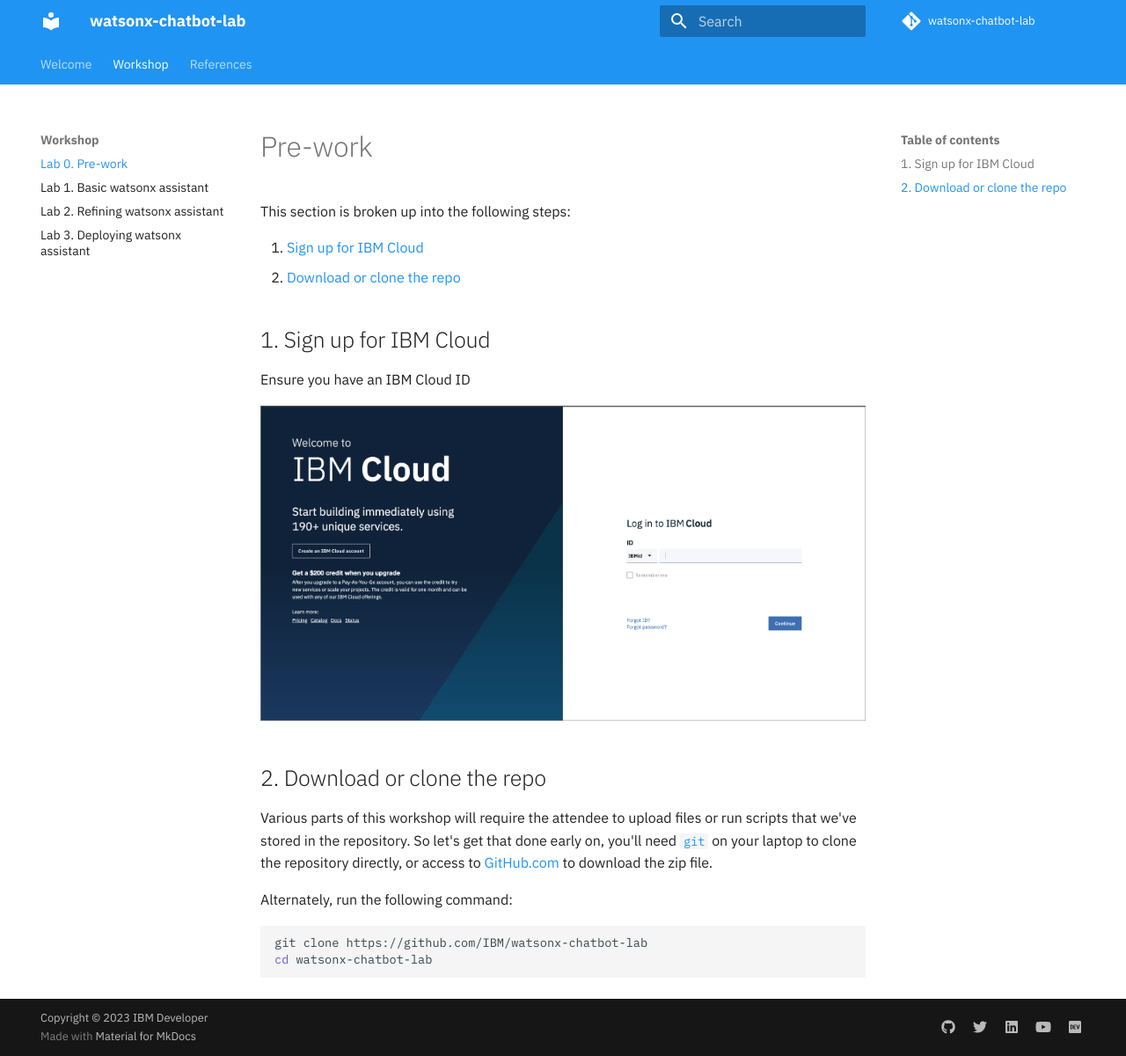
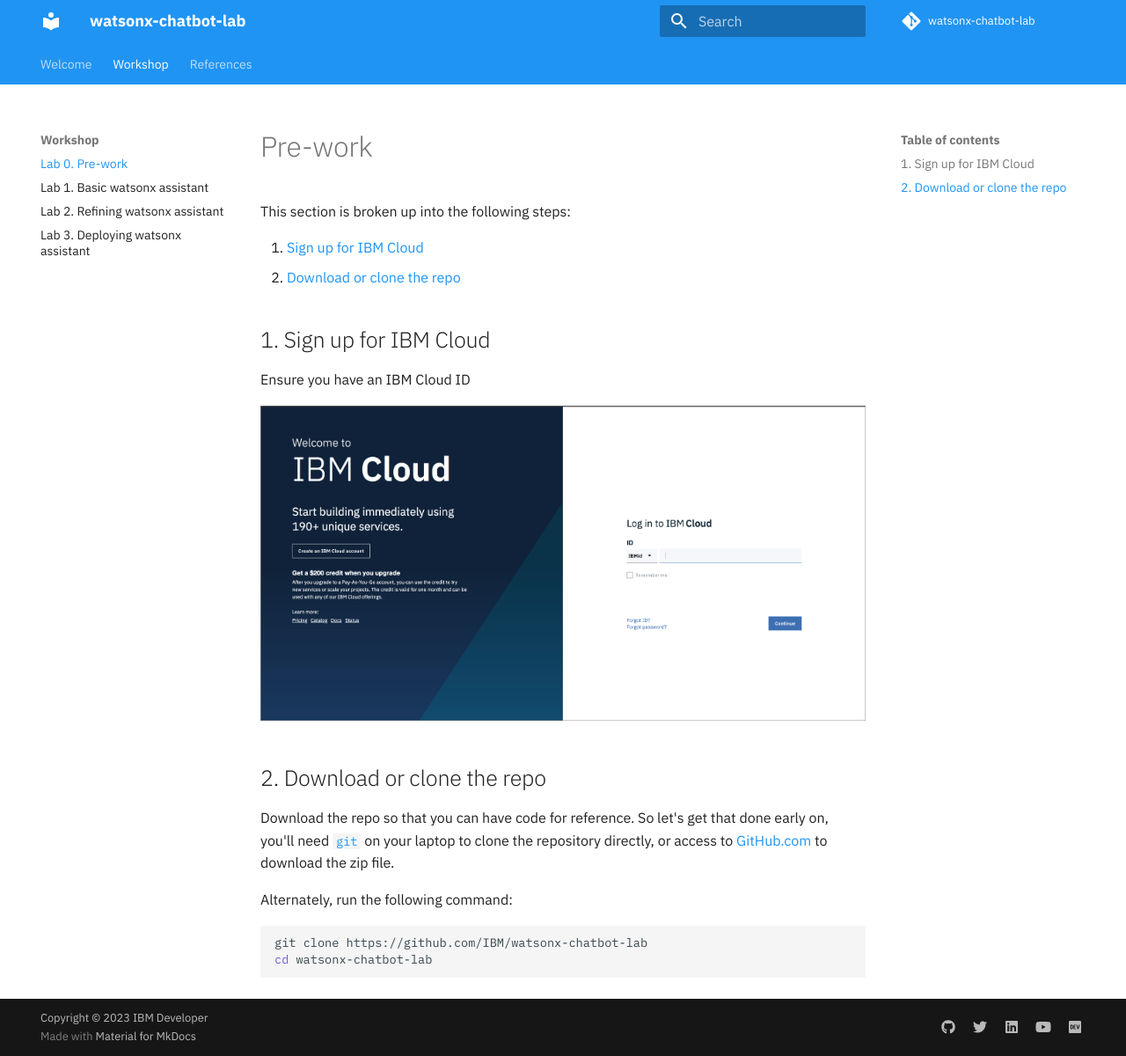
Before and after one commit to IBM/watsonx-chatbot-lab, an MkDocs documentation site: the page built from docs/pre-work/README.md, in a window 1280 px wide and 1200 px high. Shown: the whole window at 88% size. Built offline with MkDocs 1.6.1 and Material for MkDocs 9.7.7, drawn with Linux system fonts in a browser that asks for light colours; comment, search, counter and statistics services are not loaded.

Commit message:
Clarify that repo download if for reference and later usage
Signed-off-by: Sahdev Zala <spzala@us.ibm.com>

```diff
--- a/docs/pre-work/README.md
+++ b/docs/pre-work/README.md
@@ -13,7 +13,7 @@
 
 ## 2. Download or clone the repo
 
-Various parts of this workshop will require the attendee to upload files or run scripts that we've stored in the repository. So let's get that done early on, you'll need [`git`](https://git-scm.com) on your laptop to clone the repository directly, or access to [GitHub.com](https://github.com/) to download the zip file.
+Download the repo so that you can have code for reference. So let's get that done early on, you'll need [`git`](https://git-scm.com) on your laptop to clone the repository directly, or access to [GitHub.com](https://github.com/) to download the zip file.
 
 
 Alternately, run the following command:
```
